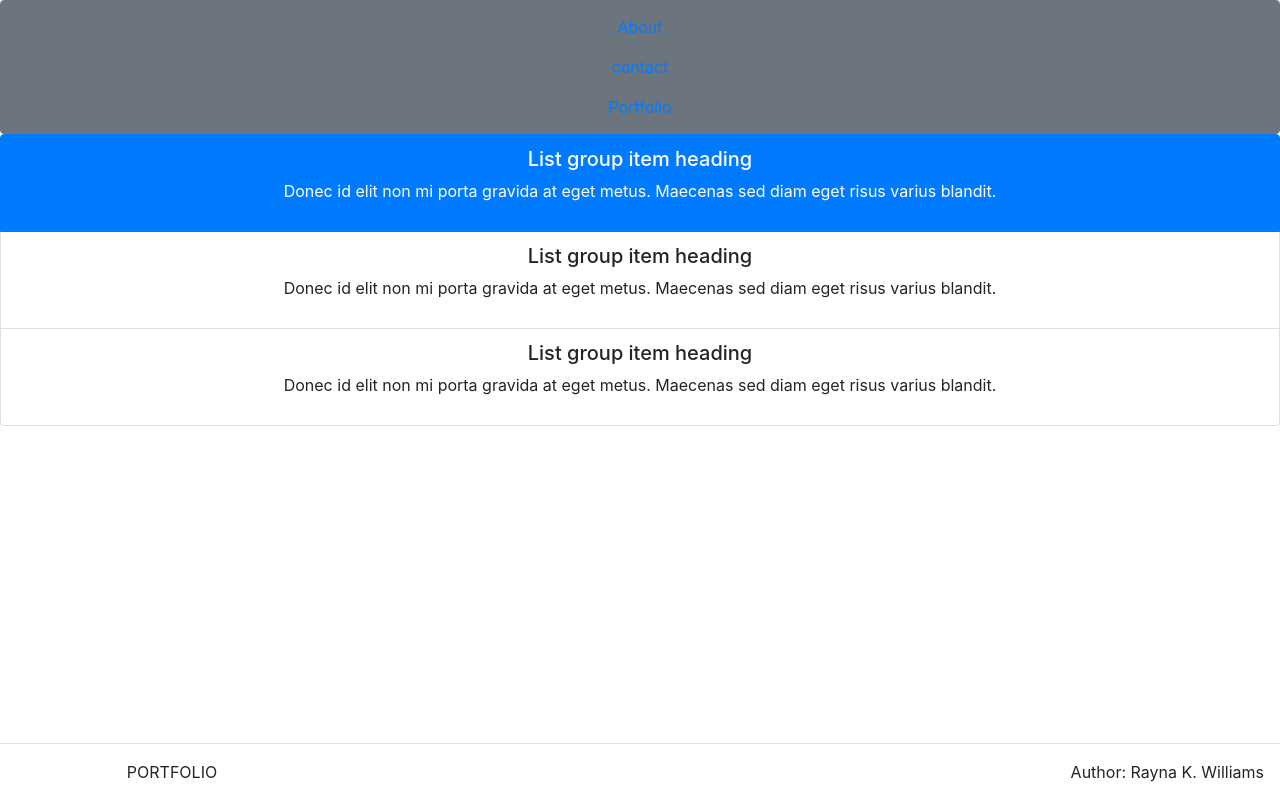
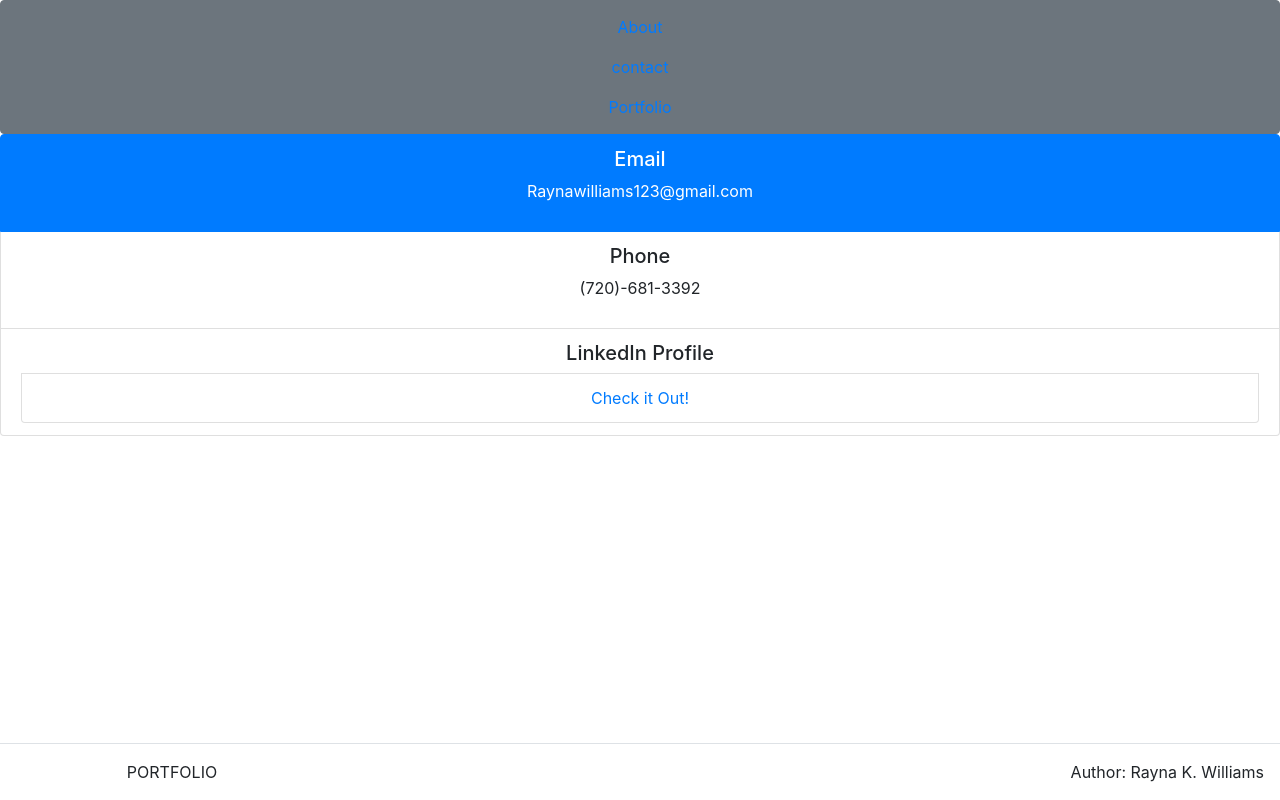
Before and after one commit to raynawilliams1993/portfolio, a React (Create React App) app: page /contact in a window 1280 px wide. Built offline with nearby package versions, Linux system fonts and the light colour scheme.

Commit message:
got my contact page with the info on it just need to style it up

```diff
--- a/src/components/pages/contact.js
+++ b/src/components/pages/contact.js
@@ -1,26 +1,34 @@
 import React from 'react';
-import { ListGroup, ListGroupItem, ListGroupItemHeading, ListGroupItemText } from 'reactstrap';
+import { ListGroup, ListGroupItem, ListGroupItemHeading, ListGroupItemText, PaginationLink } from 'reactstrap';
 
 const Contact = (props) => {
   return (
     <ListGroup>
       <ListGroupItem active>
-        <ListGroupItemHeading>List group item heading</ListGroupItemHeading>
+        <ListGroupItemHeading>Email</ListGroupItemHeading>
         <ListGroupItemText>
-        Donec id elit non mi porta gravida at eget metus. Maecenas sed diam eget risus varius blandit.
+          Raynawilliams123@gmail.com
         </ListGroupItemText>
       </ListGroupItem>
       <ListGroupItem>
-        <ListGroupItemHeading>List group item heading</ListGroupItemHeading>
+        <ListGroupItemHeading>Phone</ListGroupItemHeading>
         <ListGroupItemText>
-        Donec id elit non mi porta gravida at eget metus. Maecenas sed diam eget risus varius blandit.
+          (720)-681-3392
         </ListGroupItemText>
       </ListGroupItem>
       <ListGroupItem>
-        <ListGroupItemHeading>List group item heading</ListGroupItemHeading>
-        <ListGroupItemText>
-        Donec id elit non mi porta gravida at eget metus. Maecenas sed diam eget risus varius blandit.
-        </ListGroupItemText>
+        <ListGroupItemHeading>LinkedIn Profile</ListGroupItemHeading>
+
+        <ListGroupItem tag="a" href=" https://www.linkedin.com/in/rayna-williams-225965191/">Check it Out!</ListGroupItem>
+
+
+
+
+
+
+
+
+
       </ListGroupItem>
     </ListGroup>
   );
```
